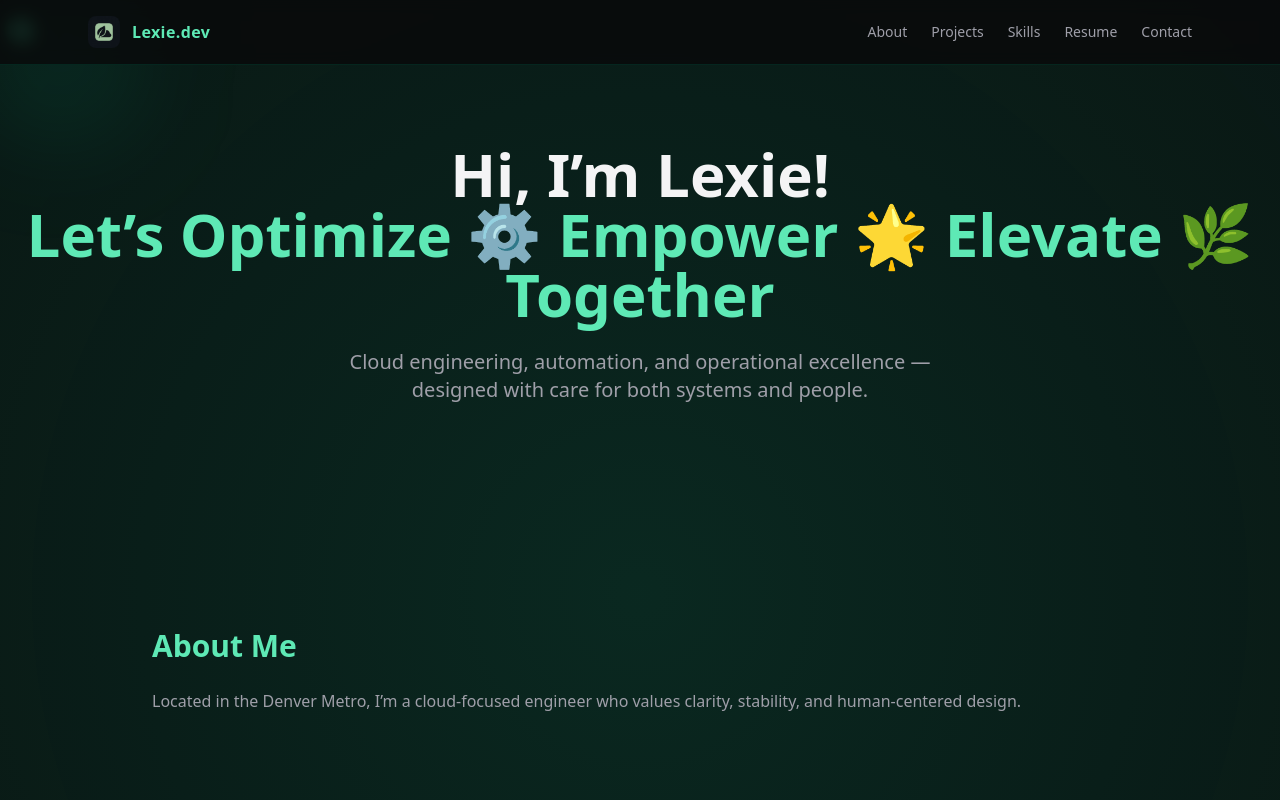
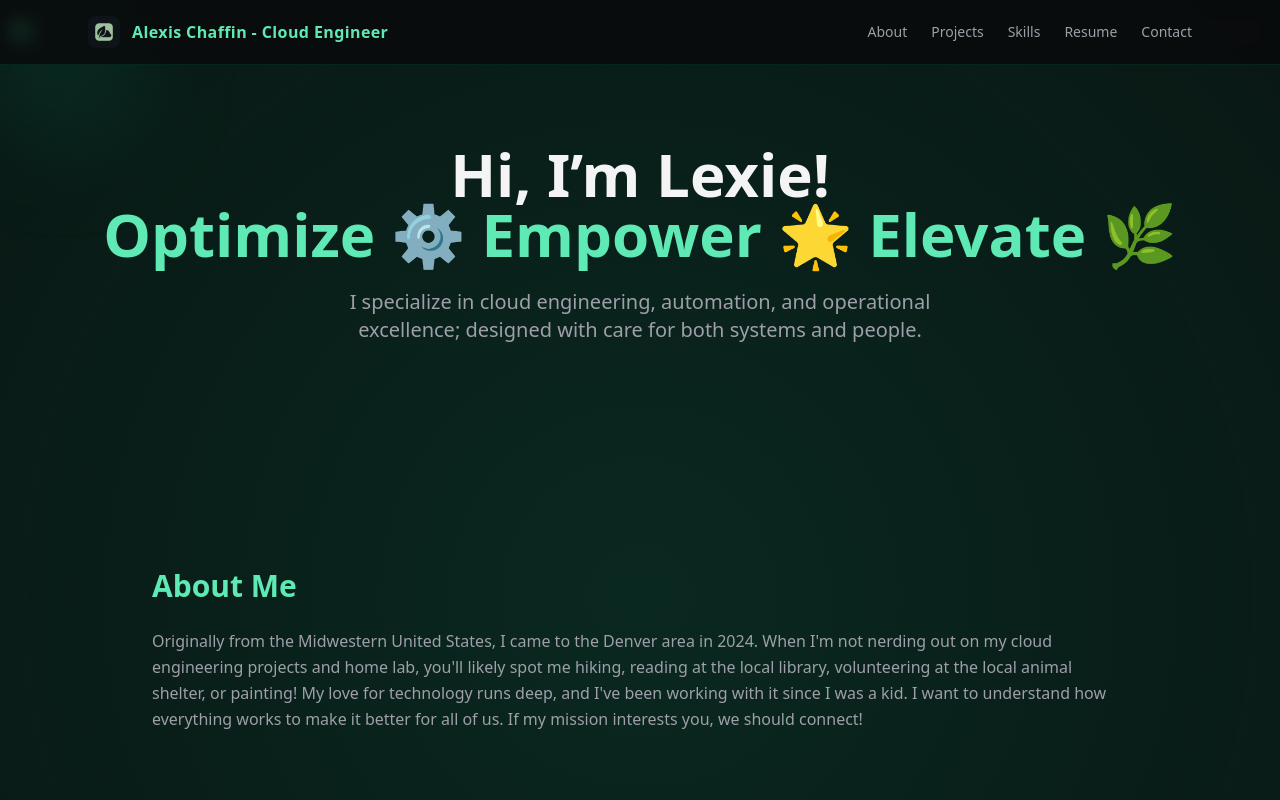
Before and after one commit to alexis-brianna/my-portfolio, a React (Vite) app: page / in a window 1280 px wide. Shown: the top 800 px of the page. Built offline with nearby package versions, Linux system fonts and the light colour scheme.

Commit message:
Several vibe adjustments

```diff
--- a/src/App.tsx
+++ b/src/App.tsx
@@ -77,8 +77,8 @@ export default function App() {
 
   return (
     <div className="relative bg-zinc-950 text-zinc-100 min-h-screen font-sans antialiased overflow-hidden">
+      <Fireflies />
       <CursorGlow />
-      <Fireflies />
 
       <motion.div
         style={{ y: bgY }}
@@ -106,7 +106,7 @@ function Navbar() {
         <div className="flex items-center gap-3">
           <img src="/favicon.jpg" className="w-8 h-8 rounded-lg" />
           <span className="font-semibold tracking-wide text-emerald-300">
-            Lexie.dev
+            Alexis Chaffin - Cloud Engineer
           </span>
         </div>
 
@@ -130,14 +130,15 @@ function Hero() {
       <motion.div variants={stagger} initial="hidden" animate="visible">
         <motion.h1 variants={fadeUp} className="text-5xl md:text-6xl font-bold mb-6">
           Hi, I’m Lexie!
+
           <br />
           <span className="text-emerald-300">
-            Let’s Optimize ⚙️ Empower 🌟 Elevate 🌿 Together
+            Optimize ⚙️ Empower 🌟 Elevate 🌿
           </span>
         </motion.h1>
 
         <motion.p variants={fadeUp} className="text-xl text-zinc-400 max-w-2xl mx-auto">
-          Cloud engineering, automation, and operational excellence —
+          I specialize in cloud engineering, automation, and operational excellence;
           designed with care for both systems and people.
         </motion.p>
       </motion.div>
@@ -153,8 +154,14 @@ function About() {
       <motion.div variants={fadeUp} initial="hidden" whileInView="visible">
         <h2 className="text-3xl font-semibold mb-6 text-emerald-300">About Me</h2>
         <p className="text-zinc-400 leading-relaxed">
-          Located in the Denver Metro, I’m a cloud-focused engineer who values
-          clarity, stability, and human-centered design.
+          Originally from the Midwestern United States, I came to the Denver area in 2024.
+          When I'm not nerding out on my cloud engineering projects and home lab, you'll
+          likely spot me hiking, reading at the local library, volunteering at the local
+          animal shelter, or painting!
+
+          My love for technology runs deep, and I've been working with it since I was a kid.
+          I want to understand how everything works to make it better for all of us. If my mission
+          interests you, we should connect!
         </p>
       </motion.div>
     </section>
```
